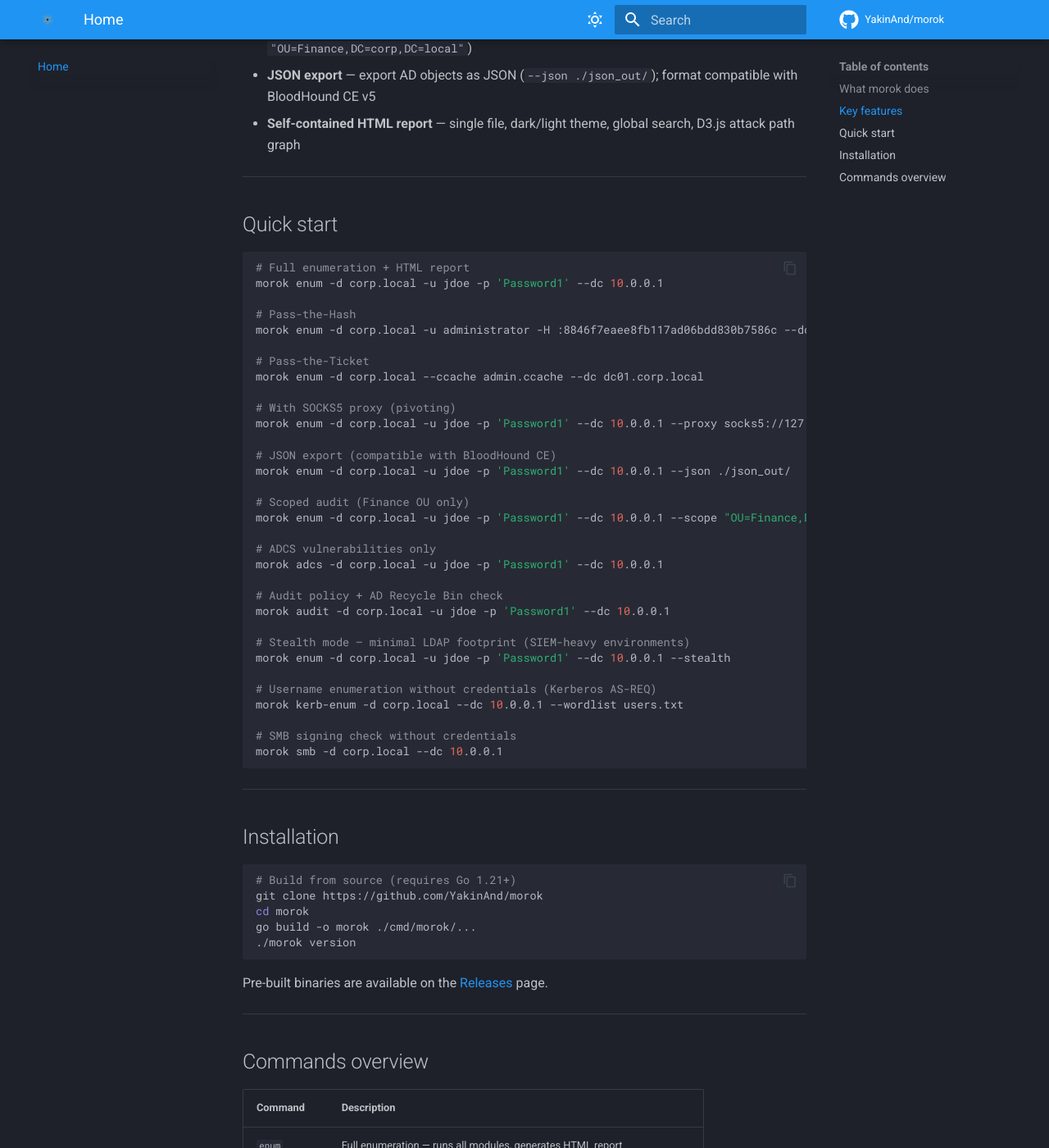
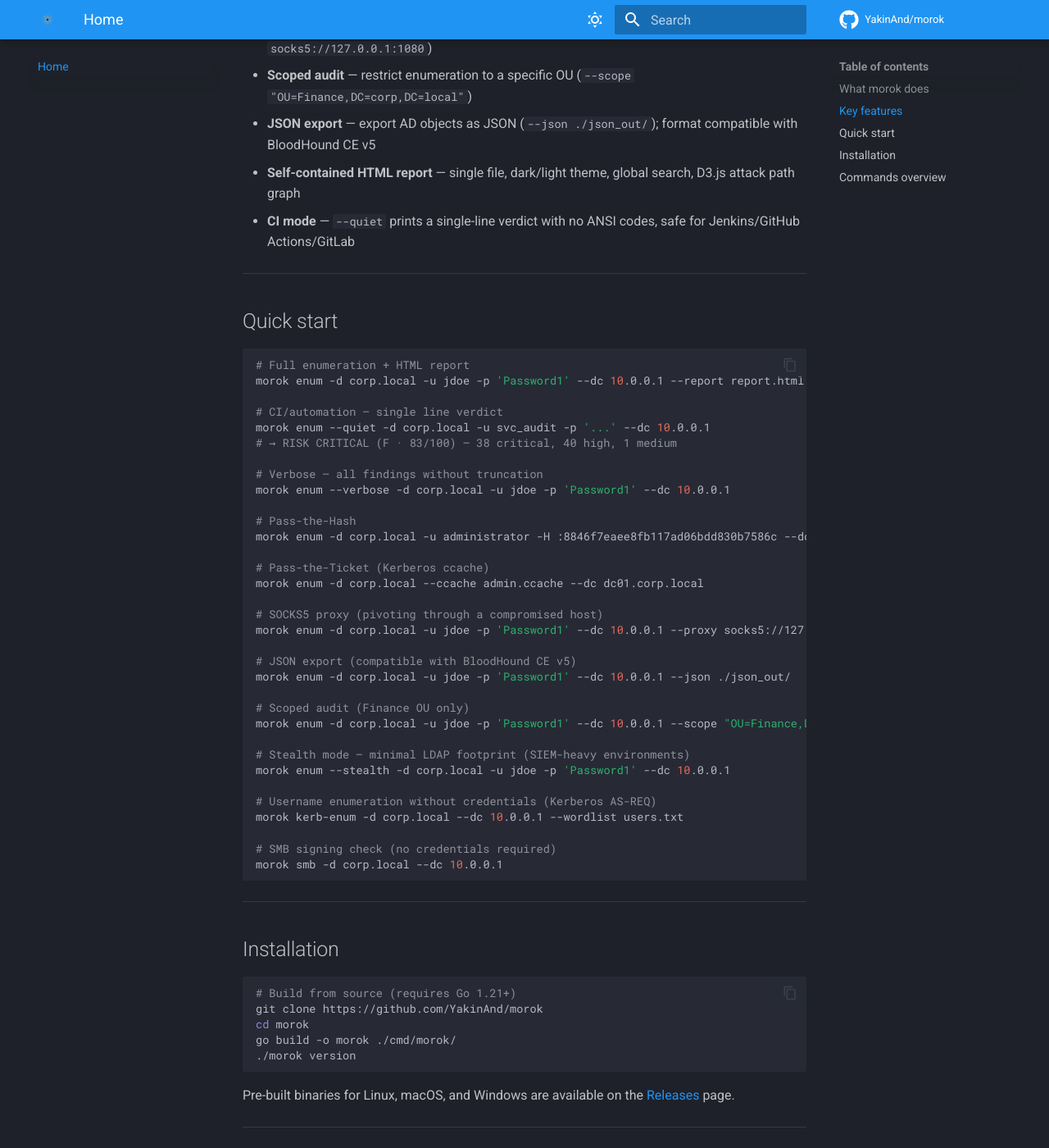
Before and after one commit to YakinAnd/morok, an MkDocs documentation site: the page built from docs/index.md, in a window 1280 px wide and 1400 px high, scrolled down 1772 px. Shown: the whole window at 82% size. Built offline with MkDocs 1.6.1 and Material for MkDocs 9.7.7, drawn with Linux system fonts in a browser that asks for light colours; comment, search, counter and statistics services are not loaded; some of the changed text lies outside the part shown.

Commit message:
docs: sync index.md with README — add multi-domain, CI mode, verbose, fix BloodHound cap

````diff
--- a/docs/index.md
+++ b/docs/index.md
@@ -41,13 +41,15 @@
 
 ## Key features
 
-- **Single binary** — no Neo4j, no Python, no Bloodhound required
+- **Single binary** — no Neo4j, no Python, no BloodHound required
+- **Multi-domain** — follows forest trusts automatically; per-domain sections in CLI output and per-domain tabs in the HTML report
 - **Any privilege level** — works with any valid domain account; low-privilege is enough for most checks
 - **Multiple auth methods** — password, Pass-the-Hash (NTLM), Pass-the-Ticket (Kerberos ccache)
 - **SOCKS5 proxy** — route all LDAP traffic through a proxy (`--proxy socks5://127.0.0.1:1080`)
 - **Scoped audit** — restrict enumeration to a specific OU (`--scope "OU=Finance,DC=corp,DC=local"`)
 - **JSON export** — export AD objects as JSON (`--json ./json_out/`); format compatible with BloodHound CE v5
 - **Self-contained HTML report** — single file, dark/light theme, global search, D3.js attack path graph
+- **CI mode** — `--quiet` prints a single-line verdict with no ANSI codes, safe for Jenkins/GitHub Actions/GitLab
 
 ---
 
@@ -55,36 +57,37 @@
 
 ```bash
 # Full enumeration + HTML report
-morok enum -d corp.local -u jdoe -p 'Password1' --dc 10.0.0.1
+morok enum -d corp.local -u jdoe -p 'Password1' --dc 10.0.0.1 --report report.html
+
+# CI/automation — single line verdict
+morok enum --quiet -d corp.local -u svc_audit -p '...' --dc 10.0.0.1
+# → RISK CRITICAL (F · 83/100) — 38 critical, 40 high, 1 medium
+
+# Verbose — all findings without truncation
+morok enum --verbose -d corp.local -u jdoe -p 'Password1' --dc 10.0.0.1
 
 # Pass-the-Hash
 morok enum -d corp.local -u administrator -H :8846f7eaee8fb117ad06bdd830b7586c --dc 10.0.0.1
 
-# Pass-the-Ticket
+# Pass-the-Ticket (Kerberos ccache)
 morok enum -d corp.local --ccache admin.ccache --dc dc01.corp.local
 
-# With SOCKS5 proxy (pivoting)
+# SOCKS5 proxy (pivoting through a compromised host)
 morok enum -d corp.local -u jdoe -p 'Password1' --dc 10.0.0.1 --proxy socks5://127.0.0.1:1080
 
-# JSON export (compatible with BloodHound CE)
+# JSON export (compatible with BloodHound CE v5)
 morok enum -d corp.local -u jdoe -p 'Password1' --dc 10.0.0.1 --json ./json_out/
 
 # Scoped audit (Finance OU only)
 morok enum -d corp.local -u jdoe -p 'Password1' --dc 10.0.0.1 --scope "OU=Finance,DC=corp,DC=local"
 
-# ADCS vulnerabilities only
-morok adcs -d corp.local -u jdoe -p 'Password1' --dc 10.0.0.1
-
-# Audit policy + AD Recycle Bin check
-morok audit -d corp.local -u jdoe -p 'Password1' --dc 10.0.0.1
-
 # Stealth mode — minimal LDAP footprint (SIEM-heavy environments)
-morok enum -d corp.local -u jdoe -p 'Password1' --dc 10.0.0.1 --stealth
+morok enum --stealth -d corp.local -u jdoe -p 'Password1' --dc 10.0.0.1
 
 # Username enumeration without credentials (Kerberos AS-REQ)
 morok kerb-enum -d corp.local --dc 10.0.0.1 --wordlist users.txt
 
-# SMB signing check without credentials
+# SMB signing check (no credentials required)
 morok smb -d corp.local --dc 10.0.0.1
 ```
 
@@ -96,11 +99,11 @@
 # Build from source (requires Go 1.21+)
 git clone https://github.com/YakinAnd/morok
 cd morok
-go build -o morok ./cmd/morok/...
+go build -o morok ./cmd/morok/
 ./morok version
 ```
 
-Pre-built binaries are available on the [Releases](https://github.com/YakinAnd/morok/releases) page.
+Pre-built binaries for Linux, macOS, and Windows are available on the [Releases](https://github.com/YakinAnd/morok/releases) page.
 
 ---
 
````
